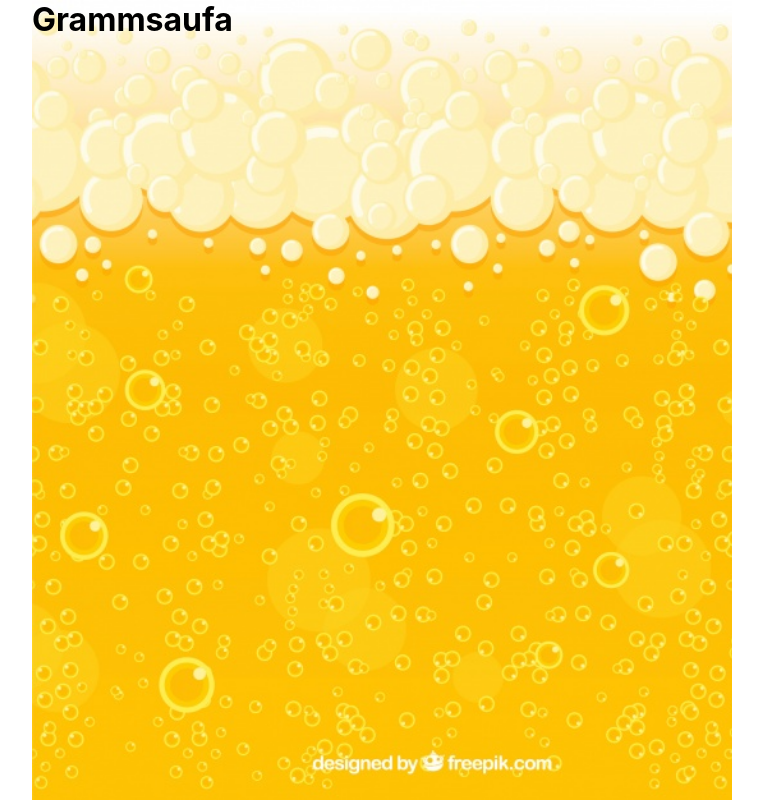
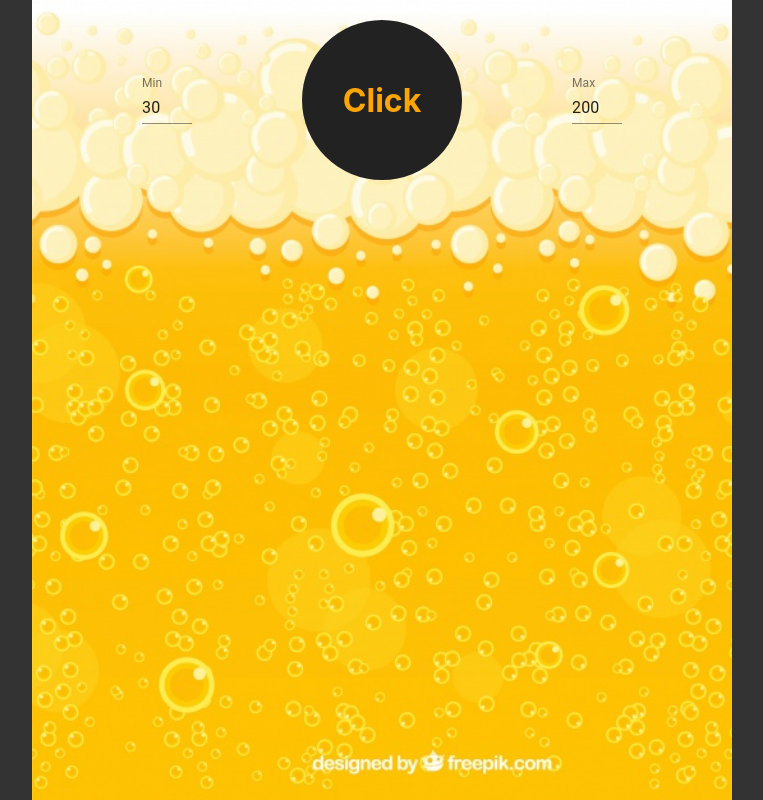
Before and after one commit to Graf-J/Grammsaufa-Web, a React (Create React App) app: page / in a window 1280 px wide. Shown: the whole page, without its empty margins (258-1021 px from the left). Built offline with nearby package versions, Linux system fonts and the light colour scheme.

Commit message:
Added Generator

```diff
--- a/package.json
+++ b/package.json
@@ -3,6 +3,7 @@
   "version": "0.1.0",
   "private": true,
   "dependencies": {
+    "@material-ui/core": "^4.11.4",
     "@testing-library/jest-dom": "^5.14.1",
     "@testing-library/react": "^11.2.7",
     "@testing-library/user-event": "^12.8.3",
--- a/src/App.css
+++ b/src/App.css
@@ -3,11 +3,12 @@
     height: 100vh;
     display: flex;
     justify-content: center;
+    background: #333;
 }
 
 .container {
     background-image: url("./images/Beer_Background.jpg");
-    height: 100%;
+    height: 100vh;
     width: 100%;
     background-size: cover;
     max-width: 700px;
--- a/src/App.js
+++ b/src/App.js
@@ -1,10 +1,11 @@
 import './App.css';
+import MainPage from './components/MainPage';
 
 function App() {
   return (
     <div className="App">
       <div className="container">
-        <h1>Grammsaufa</h1>
+        <MainPage />
       </div>
     </div>
   );
--- /dev/null
+++ b/src/components/Generator.css
@@ -0,0 +1,11 @@
+.generator {
+    width: 100%;
+    margin-top: 20px;
+    display: flex;
+    justify-content: space-evenly;
+    align-items: center;
+}
+
+.limiter {
+    width: 50px;
+}
--- /dev/null
+++ b/src/components/Generator.js
@@ -0,0 +1,42 @@
+import React, { useState } from 'react';
+import TextField from '@material-ui/core/TextField';
+import './Generator.css';
+
+function Generator({ number, setNumber, min, setMin, max, setMax }) {
+    const [color, setColor] = useState('#222');
+
+    const onButtonClick = (e) => {
+        setNumber(Math.floor(Math.random() * (max - min) + min));
+    }
+
+    const onTouchStart = (e) => {
+        setColor('#000');
+    }
+
+    const onTouchEnd = (e) => {
+        setColor('#222');
+    }
+
+    let rnd_button = {
+        display: 'flex',
+        justifyContent: 'center',
+        alignItems: 'center',
+        background: `${ color }`,
+        color: 'orange',
+        height: '160px',
+        width: '160px',
+        borderRadius: '80px'
+    }
+
+    return (
+        <div className="generator">
+            <TextField label="Min" className="limiter" value={ min } onChange={ (e) => setMin(e.target.value)} />
+            <div style={ rnd_button } aria-haspopup="true" onClick={ onButtonClick } onTouchStart={ onTouchStart } onTouchEnd={ onTouchEnd }>
+                <h1>{ number }</h1>
+            </div>
+            <TextField label="Max" className="limiter" value={ max } onChange={ (e) => setMax(e.target.value) } />
+        </div>
+    )
+}
+
+export default Generator
--- /dev/null
+++ b/src/components/MainPage.js
@@ -0,0 +1,22 @@
+import React, { useState } from 'react';
+import Generator from './Generator';
+
+function MainPage() {
+    const [number, setNumber] = useState('Click');
+    const [min, setMin] = useState(30);
+    const [max, setMax] = useState(200);
+
+    return (
+        <div>
+            <Generator
+                number={ number }
+                setNumber={ setNumber }
+                min={ min }
+                setMin={ setMin }
+                max={ max }
+                setMax={ setMax } />
+        </div>
+    )
+}
+
+export default MainPage
```
Also changed, not shown: public/manifest.json, src/components/MainPage.css (added), 1 other file (tests, documents, lock files or other folders).
